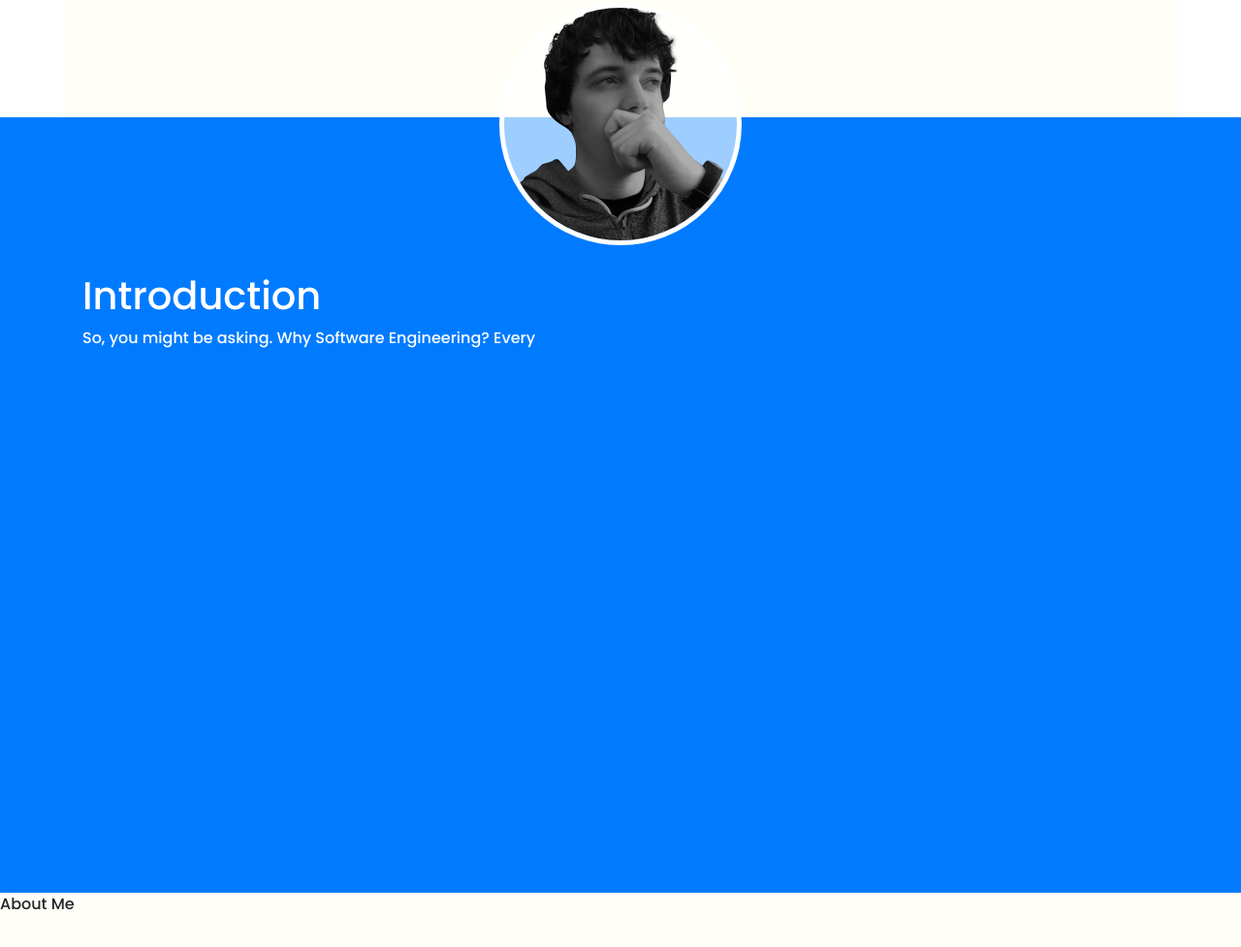
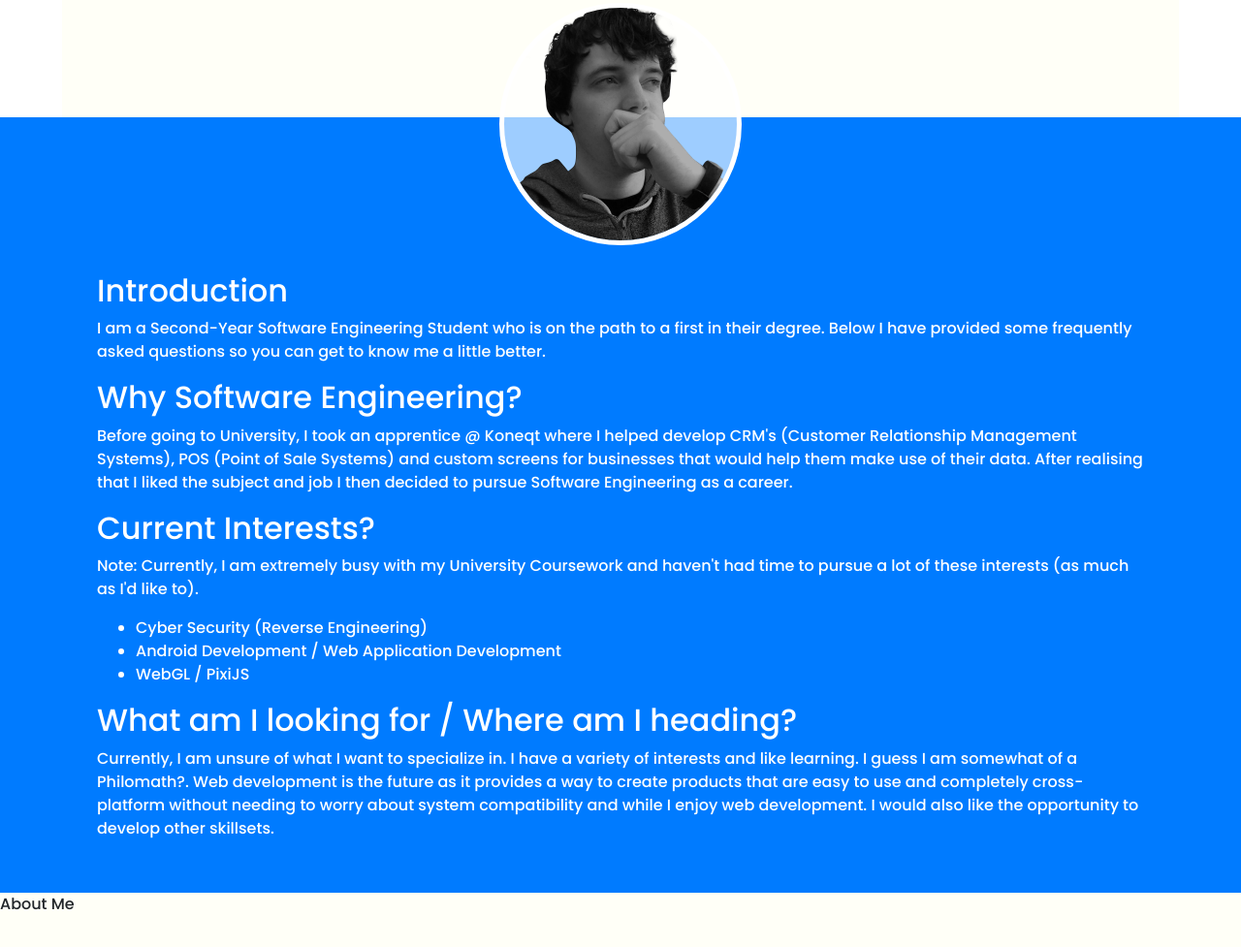
Before and after one commit to jo372/portfolio, a plain HTML site: page index.html in a window 1280 px wide. Shown: the part 679-1656 px from the top of the page at 97% size. Drawn offline with Linux system fonts and the light colour scheme.

Commit message:
updated to include an about me section.

```diff
--- a/index.html
+++ b/index.html
@@ -14,7 +14,7 @@
     <link rel="stylesheet" href="css/theme-1200.css" media="screen and (min-width: 1200px)">
   </head>
 
-  <body data-spy="scroll" data-target=".navbar">
+  <body data-spy="scroll" data-target=".navbar" data-offset="50">
     <!-- <nav class="navbar navbar-inverse navbar-fixed-top">
       <ul class="nav navbar-nav">
         <li><a class="active" href="#home">Home</a></li>
@@ -79,14 +79,38 @@
 
       <section id="about-me" class="fullscreen-container light-blue">
         <div class="container">
-          <div class="row">
-            <img class="profile-img" src="assets/img/selfie-grey.png"/>
+          <img class="profile-img" src="assets/img/selfie-grey.png"/>
+          <div class="col">
+            <article>
+              <h2>Introduction</h2>
 
-            <div class="col">
-              <h1>Introduction</h1>
+              <p>I am a Second-Year Software Engineering Student who is on the path to a first in their degree. Below I have provided some frequently asked questions so you can get to know me a little better.</p>
+            </article>
+          </div>
+          <div class="col">
+            <article>
+              <h2>Why Software Engineering?</h2>
+              <p>Before going to University, I took an apprentice @ Koneqt where I helped develop CRM's (Customer Relationship Management Systems), POS (Point of Sale Systems) and custom screens for businesses that would help them make use of their data. After realising that I liked the subject and job I then decided to pursue Software Engineering as a career.</p>
+            </article>
+          </div>
+          <div class="col">
+            <article>
+              <h2>Current Interests?</h2>
+              <p>Note: Currently, I am extremely busy with my University Coursework and haven't had time to pursue a lot of these interests (as much as I'd like to).</p>
+              <ul>
+                <li>Cyber Security (Reverse Engineering)</li>
+                <li>Android Development / Web Application Development</li>
+                <li>WebGL / PixiJS</li>
+              </ul>
+            </article>
+          </div>
+          <div class="col">
+            <article>
+              <h2>What am I looking for / Where am I heading?</h2>
+              <p>Currently, I am unsure of what I want to specialize in. I have a variety of interests and like learning. I guess I am somewhat of a Philomath?.
 
-              <p>So, you might be asking. Why Software Engineering? Every
-            </div>
+                Web development is the future as it provides a way to create products that are easy to use and completely cross-platform without needing to worry about system compatibility and while I enjoy web development. I would also like the opportunity to develop other skillsets.</p>
+            </article>
           </div>
         </div>
       </section>
```
